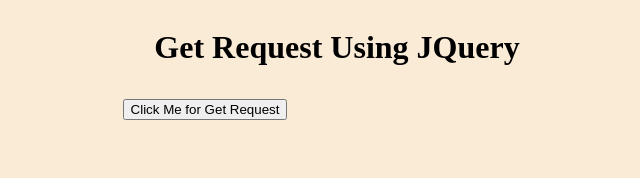
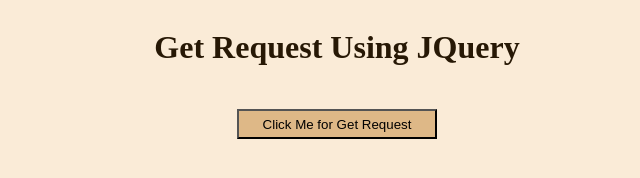
Before and after one commit to Sharvanand/GetRequestUsingJQuery, a plain HTML site: page index.html in a window 1280 px wide. Shown: the whole page, without its empty margins (303-943 px from the left). Drawn offline with nearby package versions, Linux system fonts and the light colour scheme.

Commit message:
Updated styles

```diff
--- a/style.css
+++ b/style.css
@@ -11,11 +11,20 @@ body{
 
 h1{
     text-align: center;
+    color:rgb(39, 24, 5);
 }
 .content{
-    display: flex;
-    align-items: center;
-    flex-direction: row;
-    justify-content: center;
-    width:1000px;
+    width: 1000px;
+    height: auto;
+    margin: 0 auto;
+    color:rgb(39, 24, 5);
 }
+#btn{
+    position: relative;
+    width:200px;
+    height: 30px;
+    background-color:burlywood;
+    text-align: center;
+    left:400px;
+
+}
```
